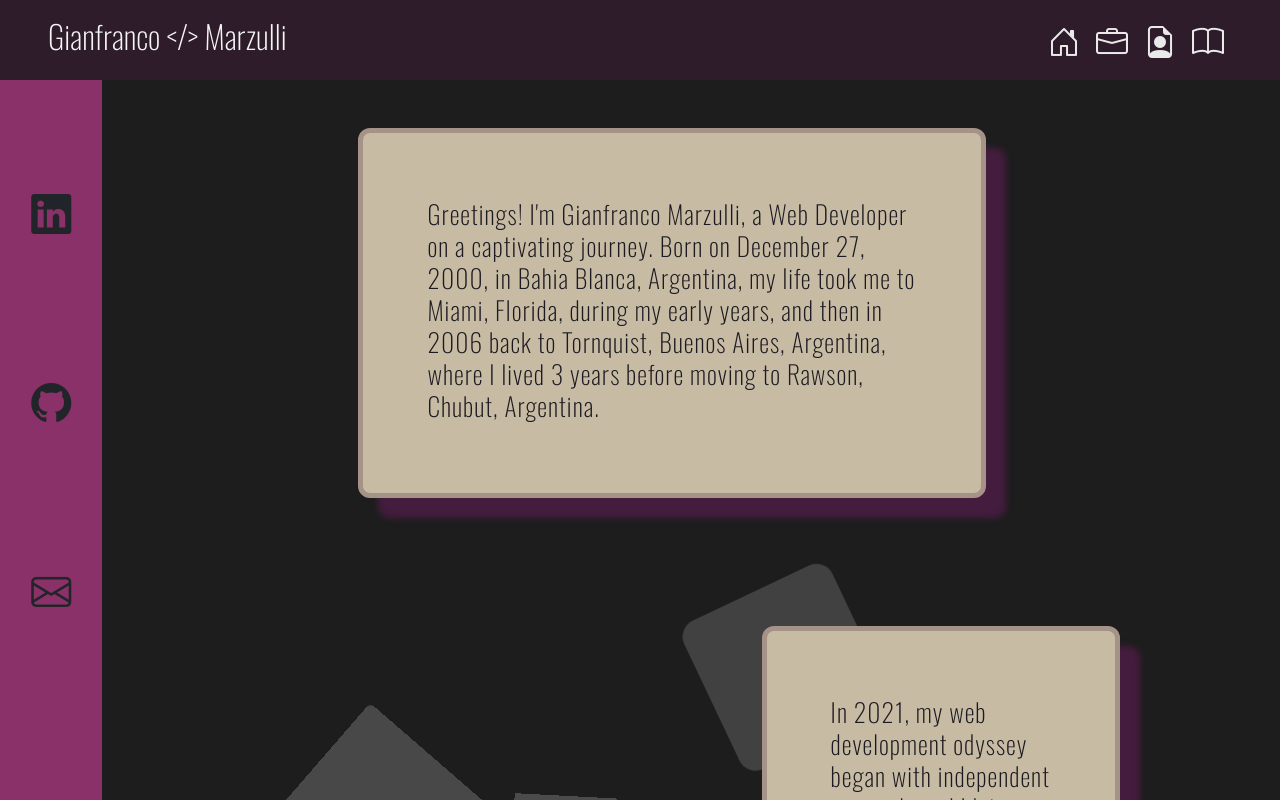
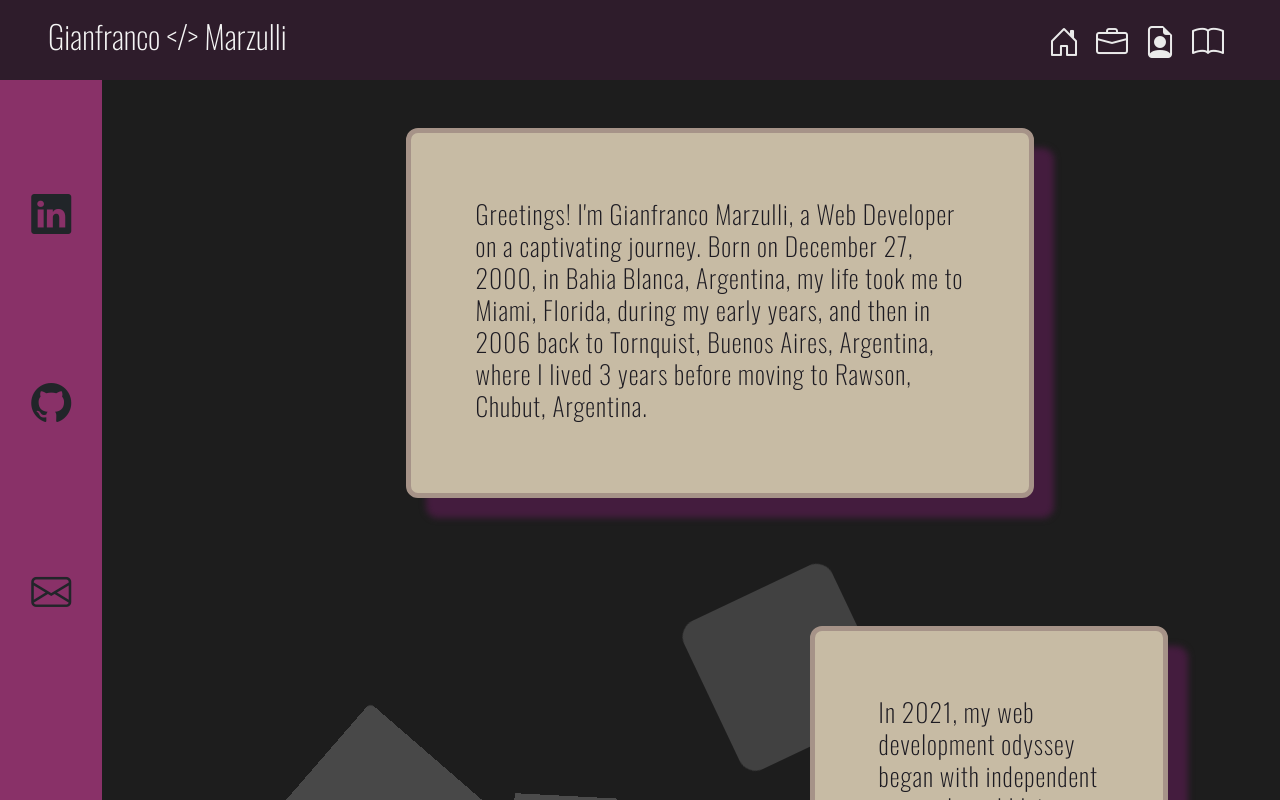
Before and after one commit to VoodooChild2712/Portfolio, a React (Create React App) app: page /about-me in a window 1280 px wide. Shown: the top 800 px of the page. Built offline with nearby package versions, Linux system fonts and the light colour scheme.

Commit message:
styles update

```diff
--- a/src/pages/about-me/index.module.css
+++ b/src/pages/about-me/index.module.css
@@ -381,7 +381,7 @@
     padding: 2rem;
     z-index: 0;
     margin-top: 6rem;
-    margin-left: 20%;
+    margin-left: 25%;
   }
 
   .textContainer1 {
```
